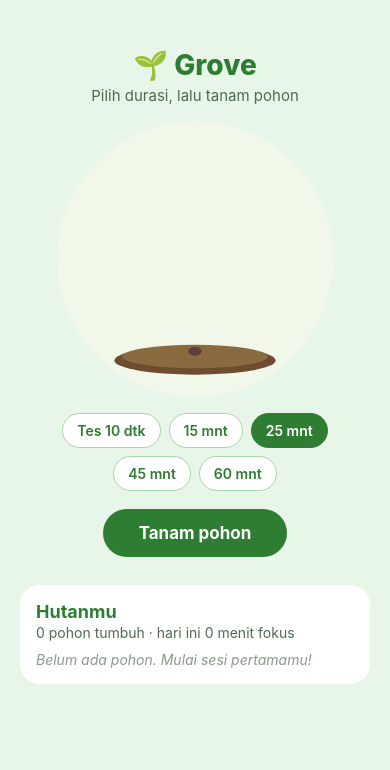
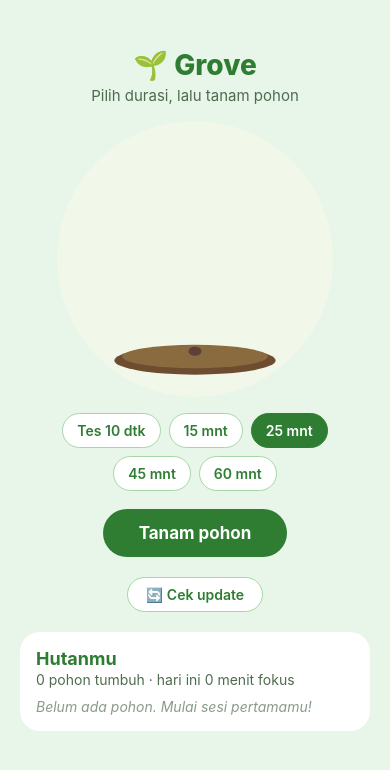
Before and after one commit to roziannn/grove-app, a React Native app: screen / in a window 390 px wide. Shown: the top 770 px of the page. Built offline with nearby package versions, Linux system fonts and the light colour scheme.

Commit message:
Add in-app 'Cek update' button (EAS Update)
Co-Authored-By: Claude Sonnet 5.5 <noreply@anthropic.com>
Claude-Session: https://claude.ai/code/session_01Ax3UZdhVFQGgk2Dj1eGWRY

```diff
--- a/App.tsx
+++ b/App.tsx
@@ -12,6 +12,7 @@ import {
 } from 'react-native';
 import { StatusBar } from 'expo-status-bar';
 import { useKeepAwake } from 'expo-keep-awake';
+import * as Updates from 'expo-updates';
 import Tree from './src/Tree';
 import { Session, loadSessions, saveSessions } from './src/storage';
 
@@ -46,6 +47,8 @@ export default function App() {
   const [minutes, setMinutes] = useState(25);
   const [now, setNow] = useState(Date.now());
   const [sessions, setSessions] = useState<Session[]>([]);
+  const [updateMsg, setUpdateMsg] = useState('');
+  const [checking, setChecking] = useState(false);
   const startedAt = useRef(0);
   const leftAt = useRef<number | null>(null);
   const pop = useRef(new Animated.Value(1)).current;
@@ -104,6 +107,30 @@ export default function App() {
     leftAt.current = null;
     setNow(Date.now());
     setPhase('running');
+  };
+
+  const checkUpdate = async () => {
+    if (!Updates.isEnabled) {
+      setUpdateMsg('Update hanya jalan di app hasil build (APK), bukan saat development.');
+      return;
+    }
+    setChecking(true);
+    setUpdateMsg('Memeriksa update...');
+    try {
+      const res = await Updates.checkForUpdateAsync();
+      if (!res.isAvailable) {
+        setUpdateMsg('Sudah versi terbaru ✅');
+        return;
+      }
+      setUpdateMsg('Mengunduh update...');
+      await Updates.fetchUpdateAsync();
+      setUpdateMsg('Update siap, memuat ulang...');
+      await Updates.reloadAsync();
+    } catch {
+      setUpdateMsg('Gagal memeriksa update. Cek koneksi internetmu.');
+    } finally {
+      setChecking(false);
+    }
   };
 
   const giveUp = () => {
@@ -178,6 +205,19 @@ export default function App() {
           </Pressable>
         )}
 
+        {phase !== 'running' && (
+          <View style={styles.updateBox}>
+            <Pressable
+              style={[styles.updateBtn, checking && styles.updateBtnOff]}
+              onPress={checkUpdate}
+              disabled={checking}
+            >
+              <Text style={styles.updateText}>🔄 Cek update</Text>
+            </Pressable>
+            {updateMsg !== '' && <Text style={styles.updateMsg}>{updateMsg}</Text>}
+          </View>
+        )}
+
         <View style={styles.card}>
           <Text style={styles.cardTitle}>Hutanmu</Text>
           <Text style={styles.stats}>
@@ -236,9 +276,21 @@ const styles = StyleSheet.create({
   btnText: { color: '#fff', fontSize: 17, fontWeight: '700' },
   btnGhost: { backgroundColor: 'transparent', borderWidth: 1.5, borderColor: '#c62828' },
   btnGhostText: { color: '#c62828' },
+  updateBox: { alignItems: 'center', marginTop: 20 },
+  updateBtn: {
+    paddingHorizontal: 18,
+    paddingVertical: 8,
+    borderRadius: 18,
+    borderWidth: 1,
+    borderColor: '#a5d6a7',
+    backgroundColor: '#fff',
+  },
+  updateBtnOff: { opacity: 0.5 },
+  updateText: { color: GREEN, fontWeight: '600' },
+  updateMsg: { marginTop: 6, color: '#4e6b50', fontSize: 13, textAlign: 'center' },
   card: {
     alignSelf: 'stretch',
-    marginTop: 28,
+    marginTop: 20,
     backgroundColor: '#fff',
     borderRadius: 20,
     padding: 16,
```
